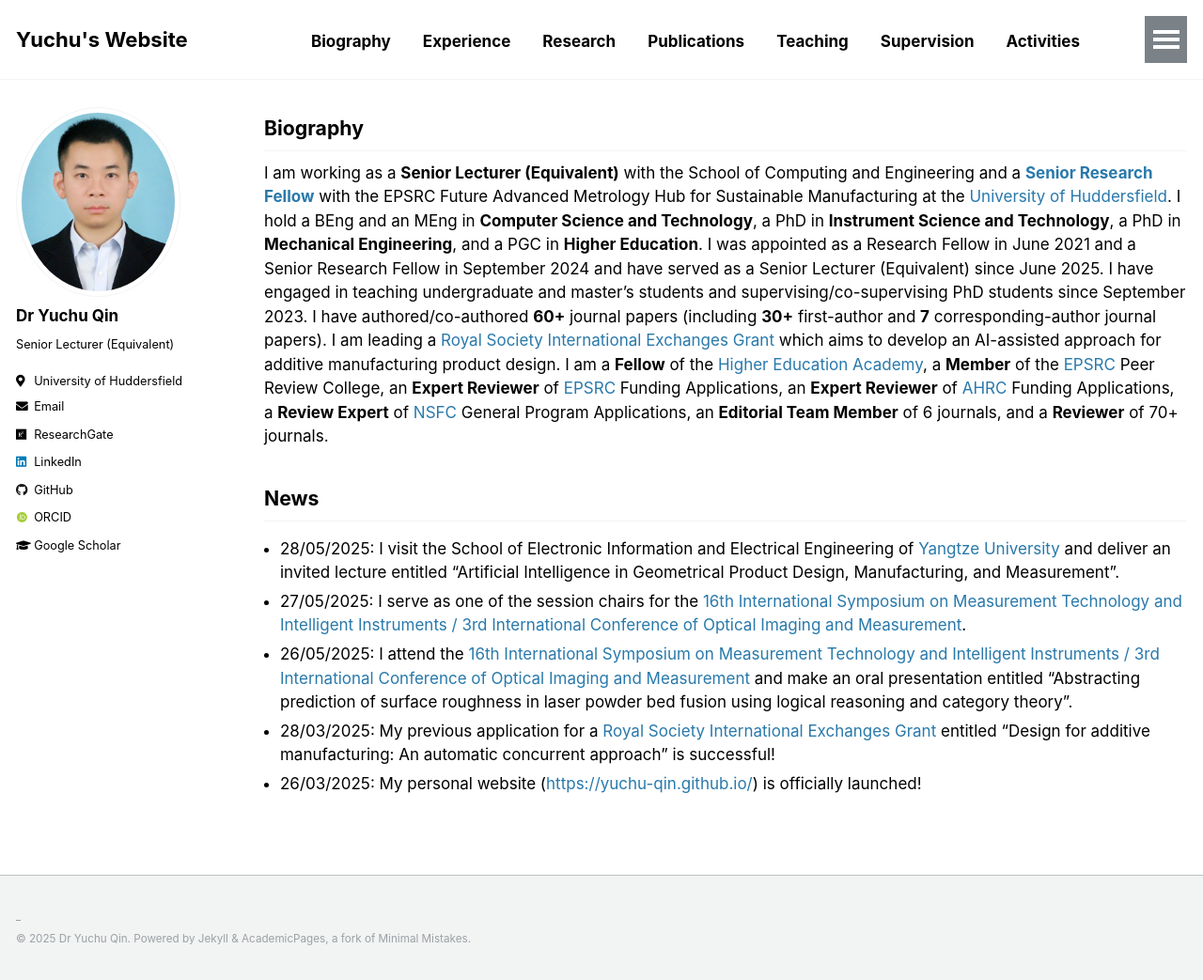
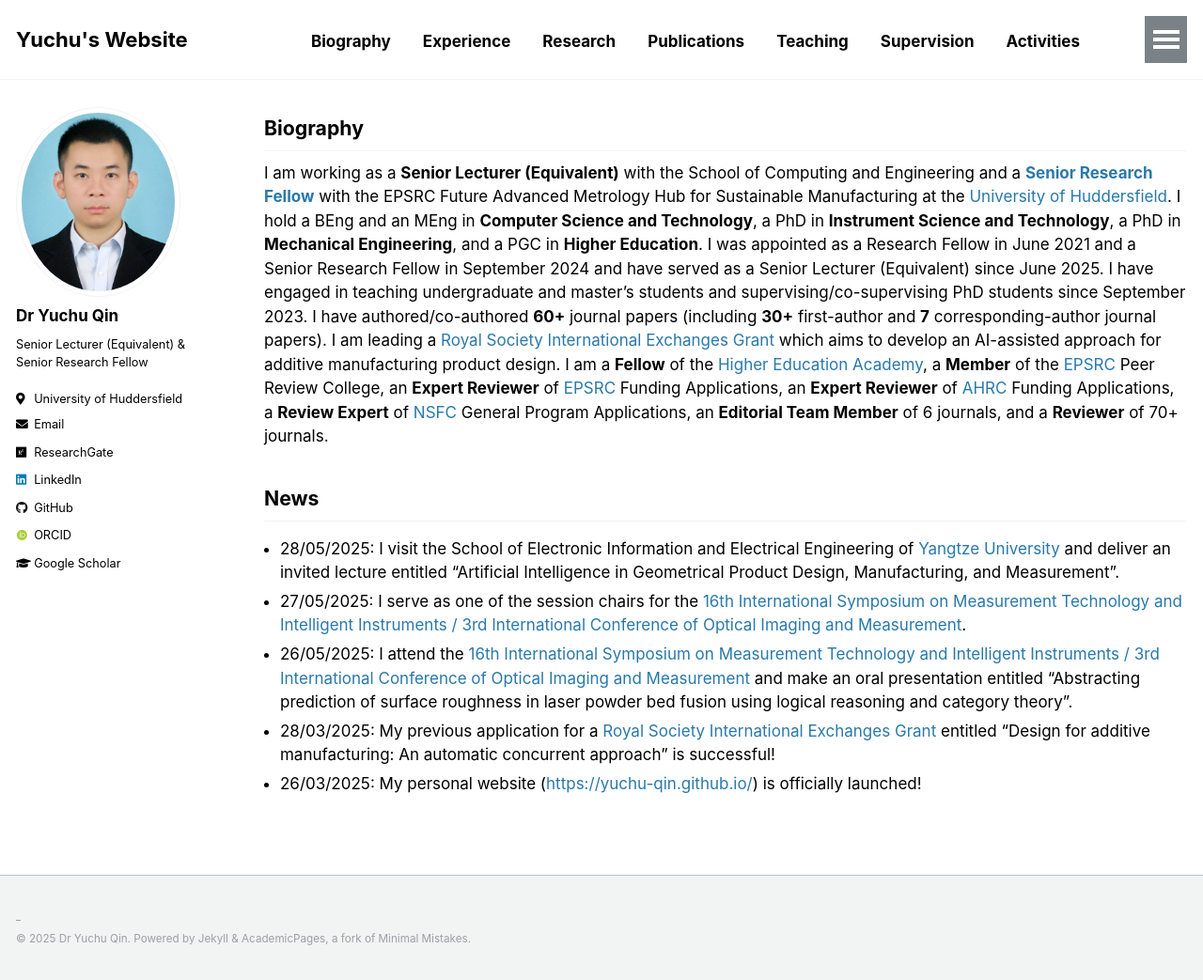
Before and after one commit to yuchu-qin/yuchu-qin.github.io, a Jekyll site: the page built from _pages/index.md, in a window 1280 px wide and 1043 px high. Shown: the whole window at 94% size. Built offline with Jekyll 4.4.1, drawn with Linux system fonts in a browser that asks for light colours; some web fonts are replaced; our own code applies the rules of GitHub Pages for plain Markdown files.

Commit message:
Update _config.yml

```diff
--- a/_config.yml
+++ b/_config.yml
@@ -86,7 +86,7 @@ analytics:
 author:
   name             : "Dr Yuchu Qin"
   avatar           : "myprofile.jpg"
-  bio              : "Senior Lecturer (Equivalent)"
+  bio              : "Senior Lecturer (Equivalent) & Senior Research Fellow"
   location         :
   employer         : "University of Huddersfield"
   pubmed           :
```
